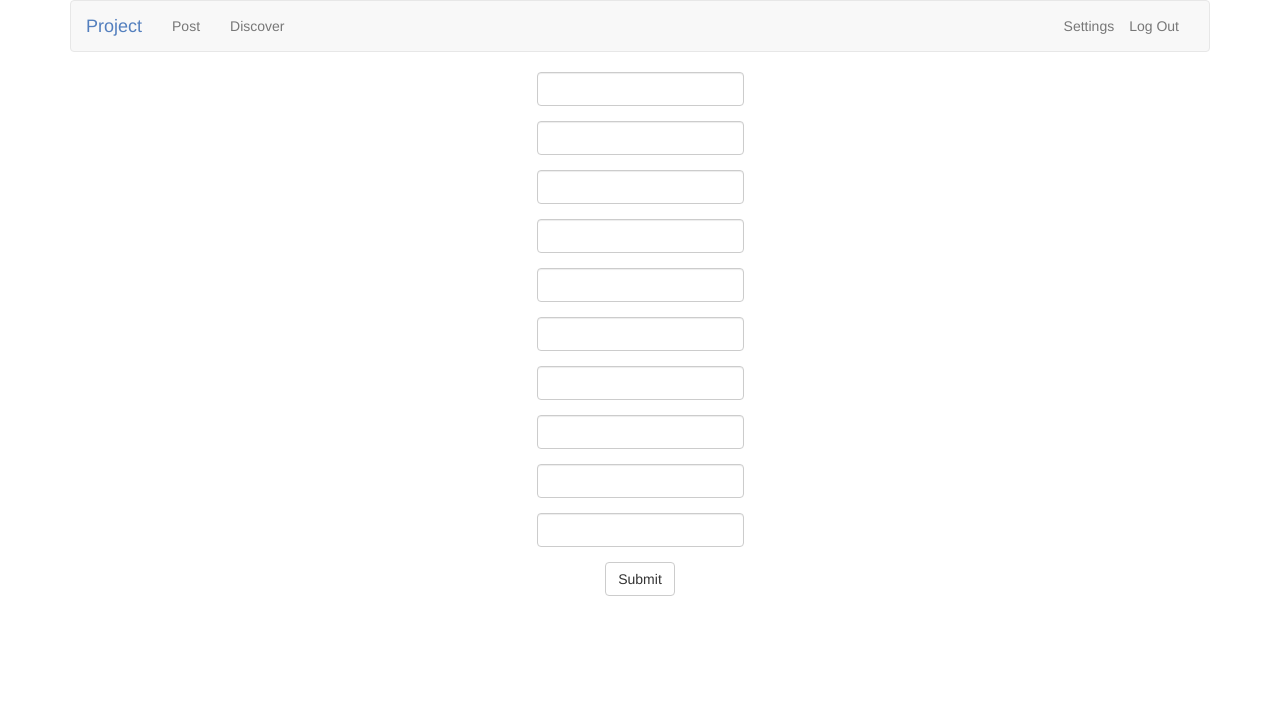
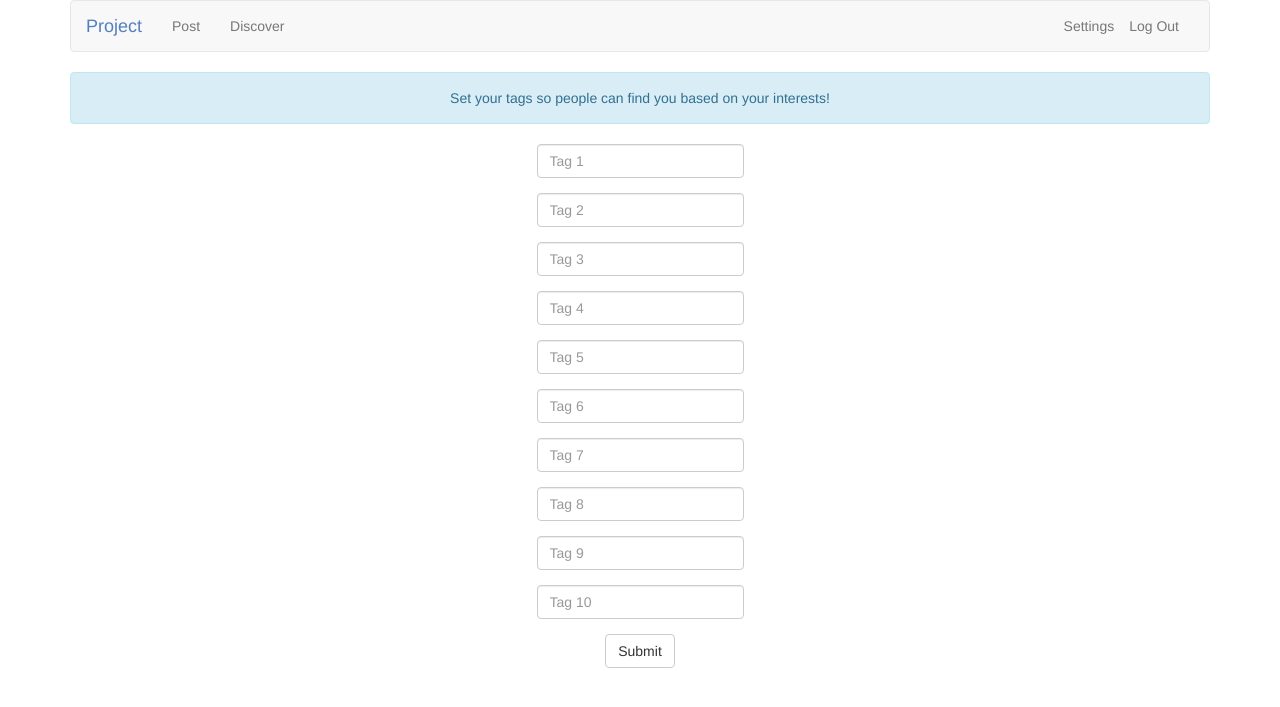
Before and after one commit to xjoxd/Webprogrammeren-IK, a Flask app: page /settings in a window 1280 px wide. Shown: the top 707 px of the page. Run offline with Flask 2, Linux system fonts and the light colour scheme; a user stored in the database is signed in; some libraries are stand-ins or nearby versions.

Commit message:
Update settings.html

```diff
--- a/website/templates/settings.html
+++ b/website/templates/settings.html
@@ -9,35 +9,38 @@
 
     <form action="{{ url_for('settings') }}" method="post">
         <fieldset>
-            <div class="form-group">
-                <input class="form-control" name="tag1" placeholder="" type="text"/>
+            <div class="alert alert-info">
+                Set your tags so people can find you based on your interests!
             </div>
             <div class="form-group">
-                <input class="form-control" name="tag2" placeholder="" type="text"/>
+                <input class="form-control" name="tag1" placeholder="Tag 1" type="text"/>
             </div>
             <div class="form-group">
-                <input class="form-control" name="tag3" placeholder="" type="text"/>
+                <input class="form-control" name="tag2" placeholder="Tag 2" type="text"/>
             </div>
             <div class="form-group">
-                <input class="form-control" name="tag4" placeholder="" type="text"/>
+                <input class="form-control" name="tag3" placeholder="Tag 3" type="text"/>
             </div>
             <div class="form-group">
-                <input class="form-control" name="tag5" placeholder="" type="text"/>
+                <input class="form-control" name="tag4" placeholder="Tag 4" type="text"/>
             </div>
             <div class="form-group">
-                <input class="form-control" name="tag6" placeholder="" type="text"/>
+                <input class="form-control" name="tag5" placeholder="Tag 5" type="text"/>
             </div>
             <div class="form-group">
-                <input class="form-control" name="tag7" placeholder="" type="text"/>
+                <input class="form-control" name="tag6" placeholder="Tag 6" type="text"/>
             </div>
             <div class="form-group">
-                <input class="form-control" name="tag8" placeholder="" type="text"/>
+                <input class="form-control" name="tag7" placeholder="Tag 7" type="text"/>
             </div>
             <div class="form-group">
-                <input class="form-control" name="tag9" placeholder="" type="text"/>
+                <input class="form-control" name="tag8" placeholder="Tag 8" type="text"/>
             </div>
             <div class="form-group">
-                <input class="form-control" name="tag10" placeholder="" type="text"/>
+                <input class="form-control" name="tag9" placeholder="Tag 9" type="text"/>
+            </div>
+            <div class="form-group">
+                <input class="form-control" name="tag10" placeholder="Tag 10" type="text"/>
             </div>
             <div class="form-group">
                 <button class="btn btn-default" type="submit">Submit</button>
```
